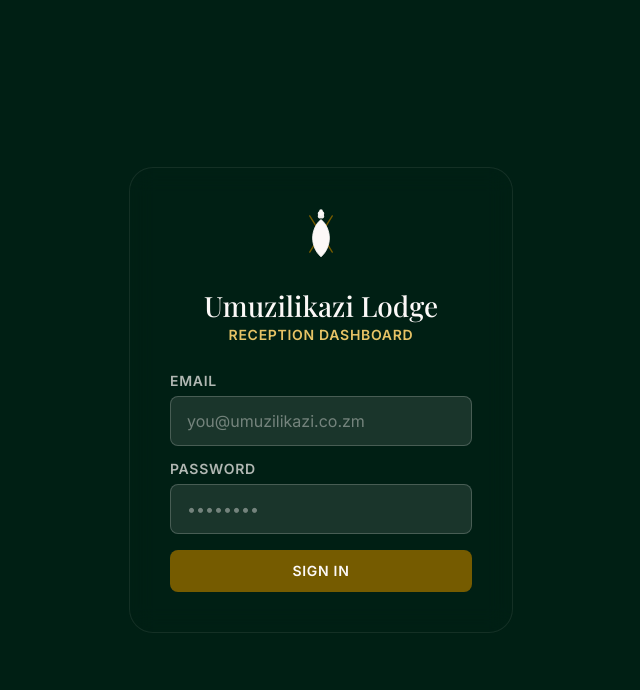
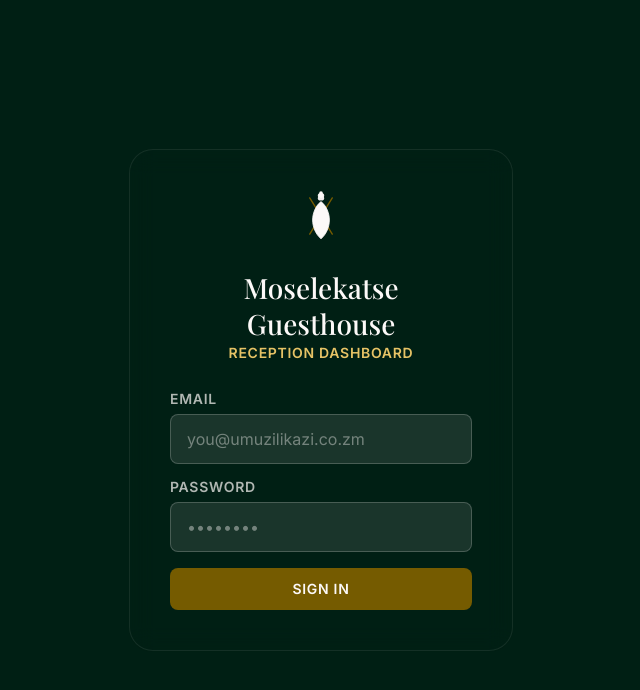
Before and after one commit to prolinkcreatives-crypto/Umuzilikazi-lodge, a React (Vite) app: page /admin/login in a window 1280 px wide. Shown: the top 690 px of the page, without its empty margins (319-959 px from the left). Built offline with nearby package versions, Linux system fonts and the light colour scheme; no server answers.

Commit message:
Update tokens.ts

```diff
--- a/src/design-system/tokens.ts
+++ b/src/design-system/tokens.ts
@@ -101,8 +101,8 @@ export const spacing = {
 
 /** Lodge facts — single source of truth for content that appears in multiple places. */
 export const lodgeInfo = {
-  name: 'Umuzilikazi Lodge',
-  legalSignName: 'Umuzilikazi Guest House',
+  name: 'Moselekatse Guesthouse',
+  legalSignName: 'Moselekatse Guesthouse',
   tagline: 'Where Zambian Heritage Meets Timeless Luxury',
   address: 'Umuzilikazi Rd, Lusaka, Zambia',
   coordinates: { lat: -15.3887641, lng: 28.2612351 },
@@ -123,7 +123,7 @@ export const rooms = [
   {
     id: 'executive',
     name: 'Executive Room',
-    pricePerNight: 2000,
+    pricePerNight: 450,
     currency: 'ZMW',
   },
 ] as const;
```
